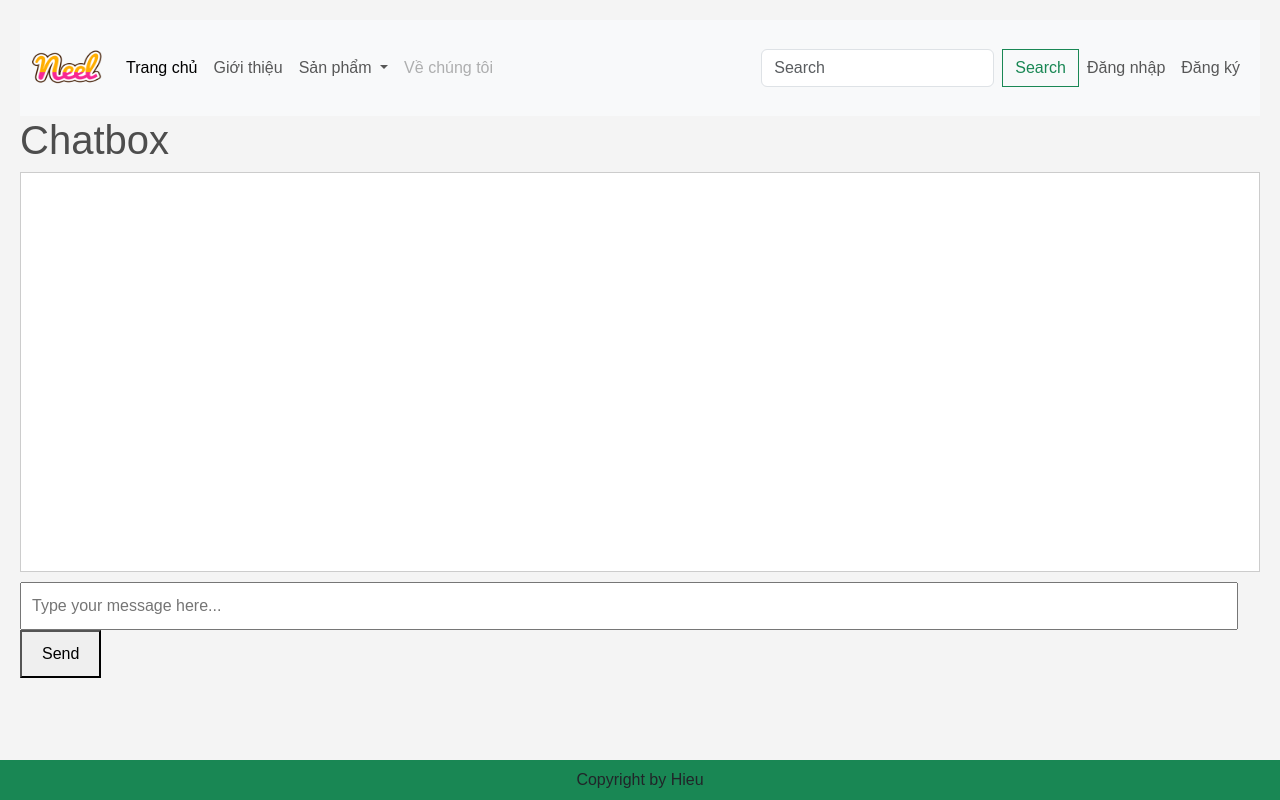
After one commit to reality8080/WEBBANGHANG, a Django app: page /chatbox/ in a window 1280 px wide. The commit adds this page. Run offline with Django 5.2, Linux system fonts and the light colour scheme; some libraries are stand-ins or nearby versions.

Commit message:
Add chatbox

```diff
--- a/app/templates/app/base.html
+++ b/app/templates/app/base.html
@@ -96,6 +96,7 @@
     {% block content_checkout %}{% endblock content_checkout %}
     {% block register %}{% endblock register %}
     {% block Information %}{% endblock Information%}
+    {% block chatbox %}{% endblock chatbox %}
     <!-- Footer -->
     <footer class="container-fluid bg-success text-center fixed-bottom p-2 mt-5">
         Copyright by Hieu
--- /dev/null
+++ b/app/templates/app/chatbox.html
@@ -0,0 +1,60 @@
+{% extends 'app/base.html' %}
+{% load static %}
+
+
+{% block chatbox %}
+<!DOCTYPE html>
+<html lang="en">
+<head>
+    <meta charset="UTF-8">
+    <meta name="viewport" content="width=device-width, initial-scale=1.0">
+    <title>Chatbox</title>
+    <style>
+        body {
+            font-family: Arial, sans-serif;
+            margin: 0;
+            padding: 20px;
+            background-color: #f4f4f4;
+        }
+        #chatbox {
+            border: 1px solid #ccc;
+            padding: 10px;
+            height: 400px;
+            overflow-y: scroll;
+            background: white;
+        }
+        #message {
+            width: calc(100% - 22px);
+            padding: 10px;
+            margin-top: 10px;
+        }
+        #send {
+            padding: 10px 20px;
+        }
+    </style>
+</head>
+<body>
+    <h1>Chatbox</h1>
+    <div id="chatbox"></div>
+    <input type="text" id="message" placeholder="Type your message here...">
+    <button id="send">Send</button>
+
+    <script>
+        const chatbox = document.getElementById('chatbox');
+        const messageInput = document.getElementById('message');
+        const sendButton = document.getElementById('send');
+
+        sendButton.onclick = function() {
+            const message = messageInput.value;
+            if (message) {
+                const messageElement = document.createElement('div');
+                messageElement.textContent = message;
+                chatbox.appendChild(messageElement);
+                messageInput.value = '';
+                chatbox.scrollTop = chatbox.scrollHeight; // Scroll to bottom
+            }
+        };
+    </script>
+</body>
+</html>
+{% endblock chatbox %}
--- a/app/urls.py
+++ b/app/urls.py
@@ -13,5 +13,6 @@ urlpatterns = [
     path('logout/', views.logoutPage, name='logout'),
     path('search/', views.search, name='search'),
     path('category/', views.category, name='category'),
-    path('Information', views.Information, name='Information')
+    path('Information/', views.Information, name='Information'),
+    path('chatbox/', views.chatbox, name='chatbox'),
 ]
--- a/app/views.py
+++ b/app/views.py
@@ -137,3 +137,7 @@ def updateItem(request):
 def Information(request):
     context={}
     return render(request, 'app/information.html')
+#######################################################
+def chatbox(request):
+    context={}
+    return render(request, 'app/chatbox.html')
```
